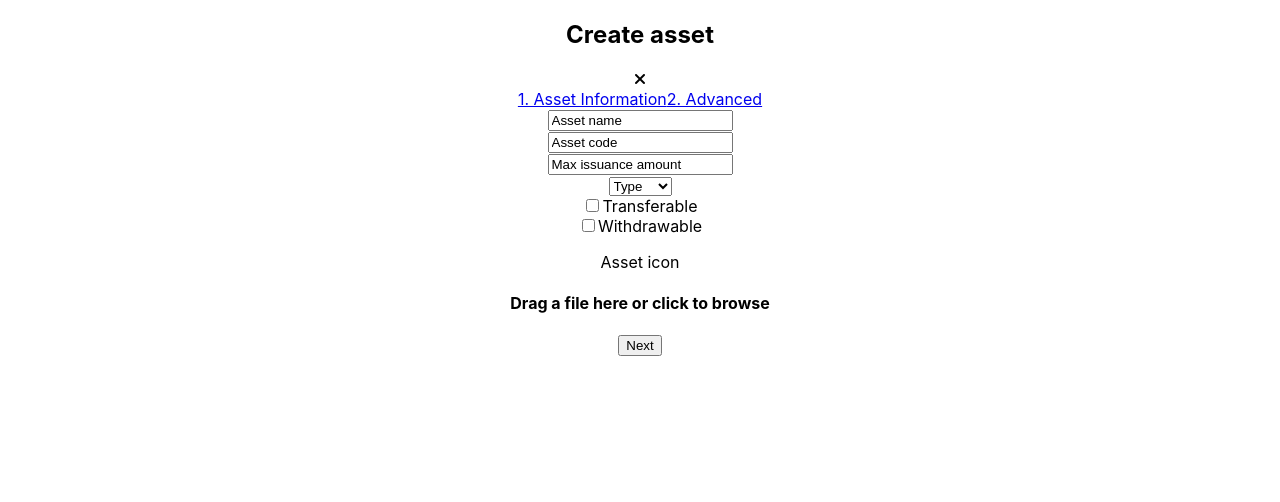
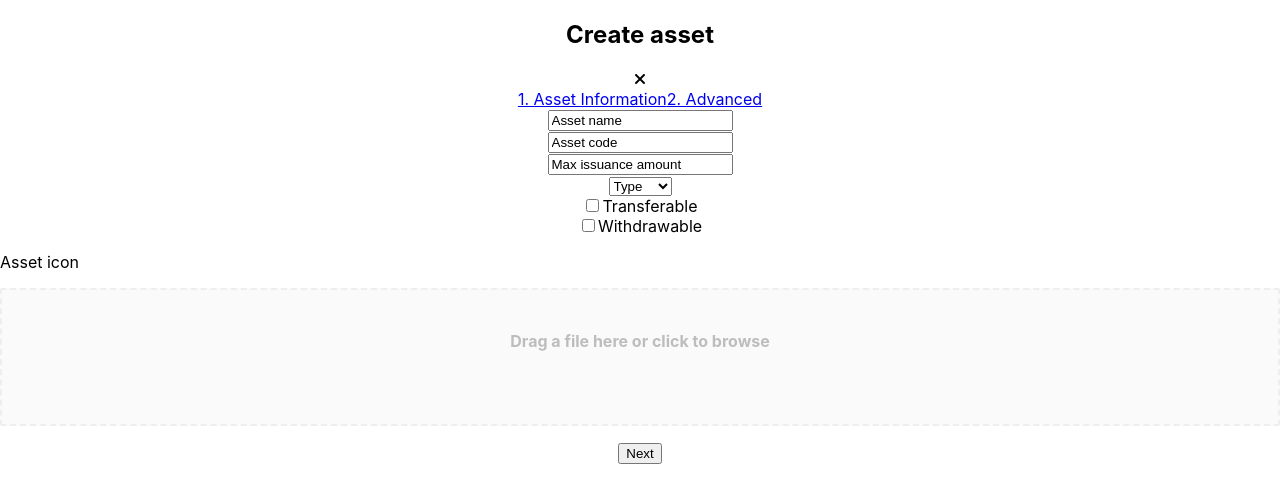
Before and after one commit to ecc3/create-asset, a React (Create React App) app: page / in a window 1280 px wide. Shown: the top 502 px of the page. Built offline with nearby package versions, Linux system fonts and the light colour scheme.

Commit message:
styled dropzone

```diff
--- a/src/App.css
+++ b/src/App.css
@@ -1,3 +1,25 @@
 .App {
   text-align: center;
 }
+
+.container {
+  display: flex;
+  flex-direction: column;
+  text-align: left;
+}
+
+.dropzone {
+  flex: 1;
+  display: flex;
+  flex-direction: column;
+  align-items: center;
+  padding: 20px;
+  border-width: 2px;
+  border-radius: 2px;
+  border-color: #eeeeee;
+  border-style: dashed;
+  background-color: #fafafa;
+  color: #bdbdbd;
+  outline: none;
+  transition: border 0.24s ease-in-out;
+}
```
